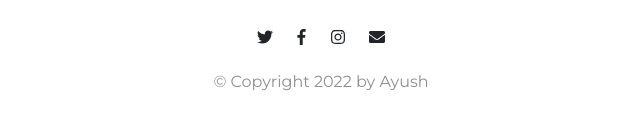
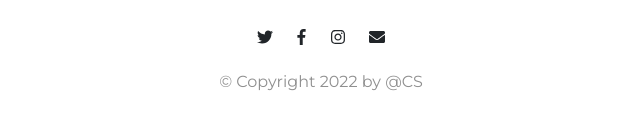
Before and after one commit to CSekhar-MERN/Tindog, a plain HTML site: page index.html in a window 1280 px wide. Shown: the part 3162-3292 px from the top of the page, 319-959 px from the left. Drawn offline with nearby package versions, Linux system fonts and the light colour scheme.

Commit message:
Update index.html
Update copyright section for name

```diff
--- a/index.html
+++ b/index.html
@@ -223,7 +223,7 @@
       <i class="tag fab fa-facebook-f"></i>
       <i class="tag fab fa-instagram"></i>
       <i class="tag fas fa-envelope"></i>
-      <p>© Copyright 2022 by Ayush</p>
+      <p>© Copyright 2022 by @CS</p>
 
     </div>
   </footer>
```
